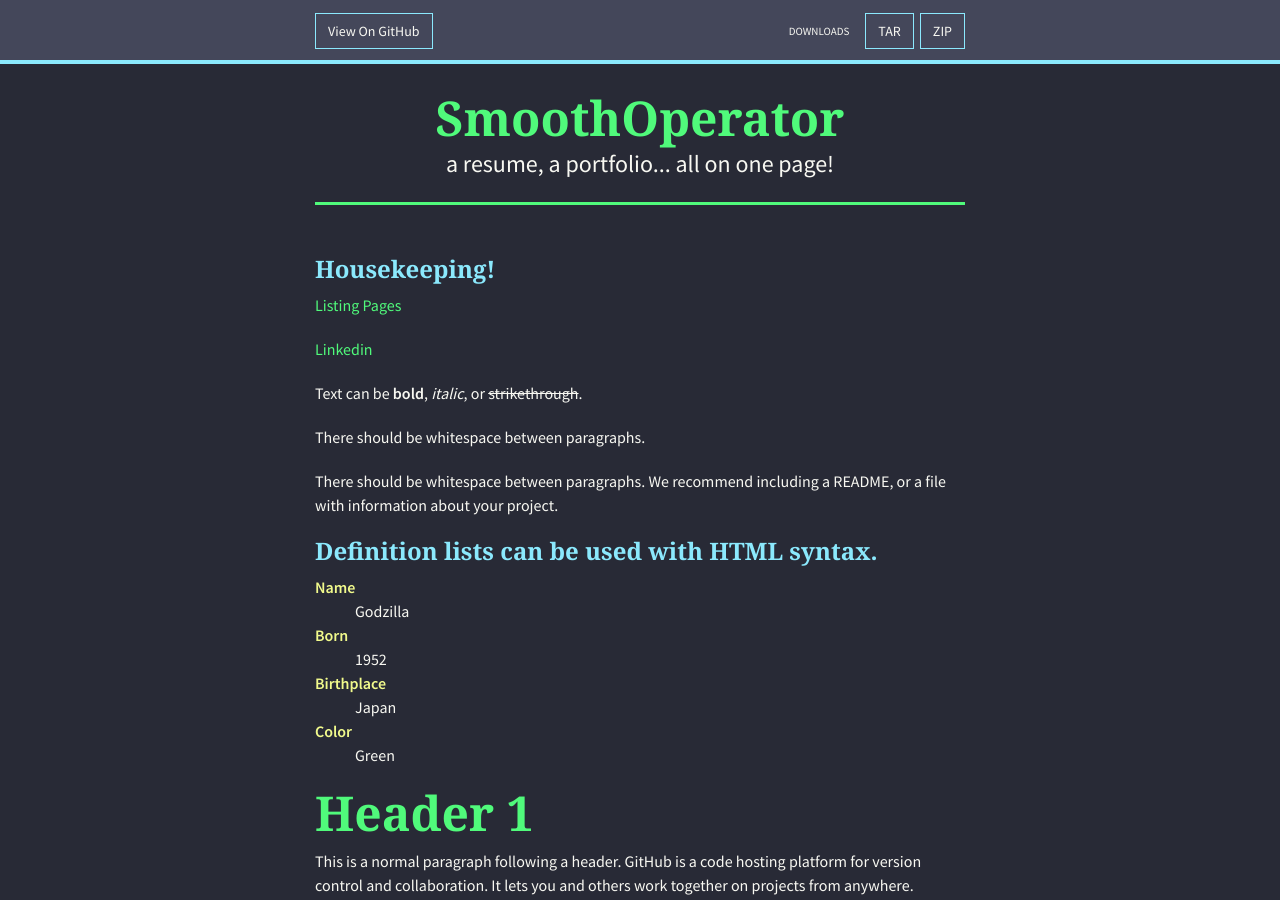
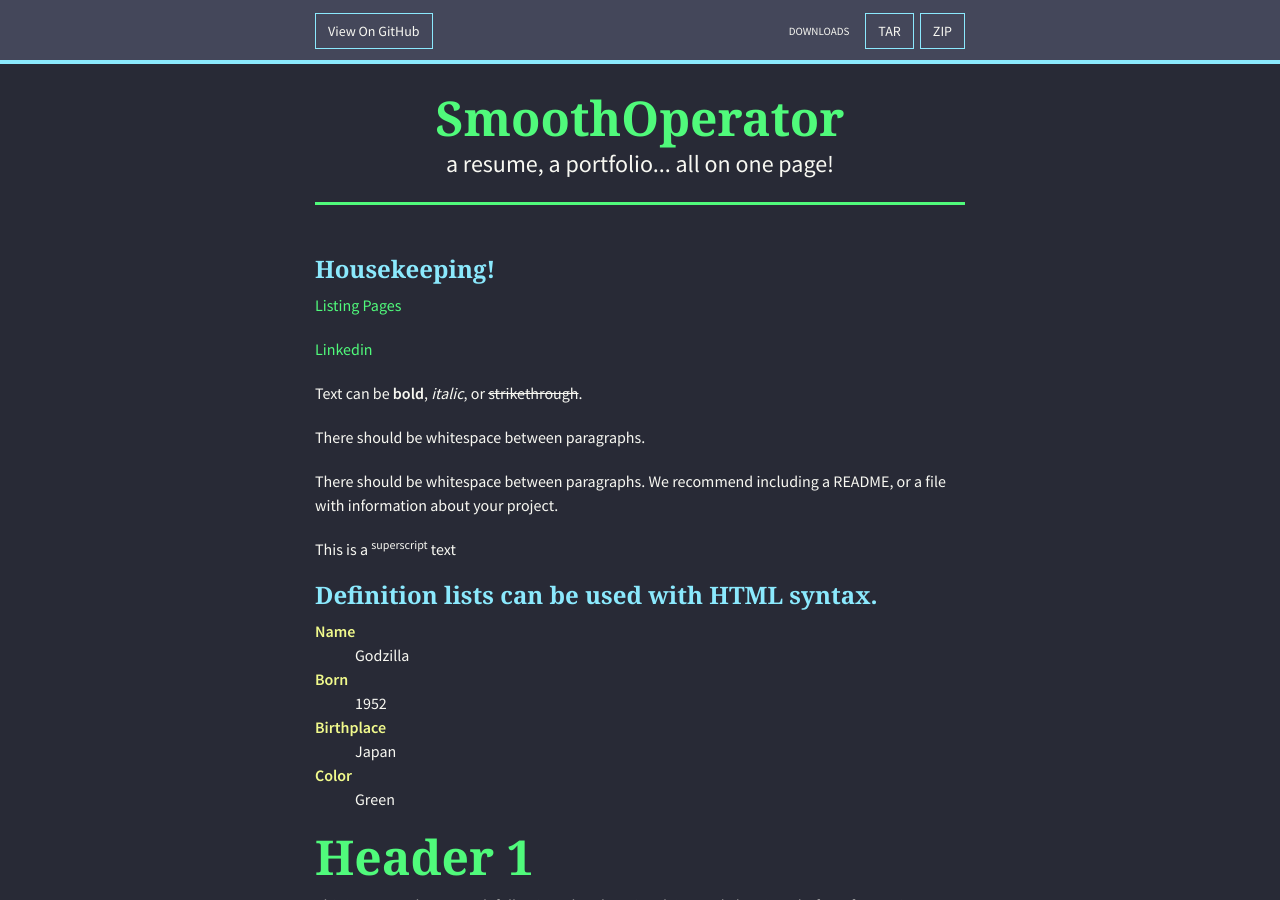
Before and after one commit to SmoothOperator/smoothoperator.github.io, a Jekyll site: the page built from index.md, in a window 1280 px wide and 900 px high. Built offline with Jekyll 4.4.1, drawn with Linux system fonts in a browser that asks for light colours; nearby versions of some CDN libraries; our own code applies the rules of GitHub Pages for plain Markdown files.

Commit message:
Update index.md

```diff
--- a/index.md
+++ b/index.md
@@ -12,6 +12,8 @@ Text can be **bold**, _italic_, or ~~strikethrough~~.
 There should be whitespace between paragraphs.
 
 There should be whitespace between paragraphs. We recommend including a README, or a file with information about your project.
+
+This is a <sup>superscript</sup> text
 
 ### Definition lists can be used with HTML syntax.
 
```
